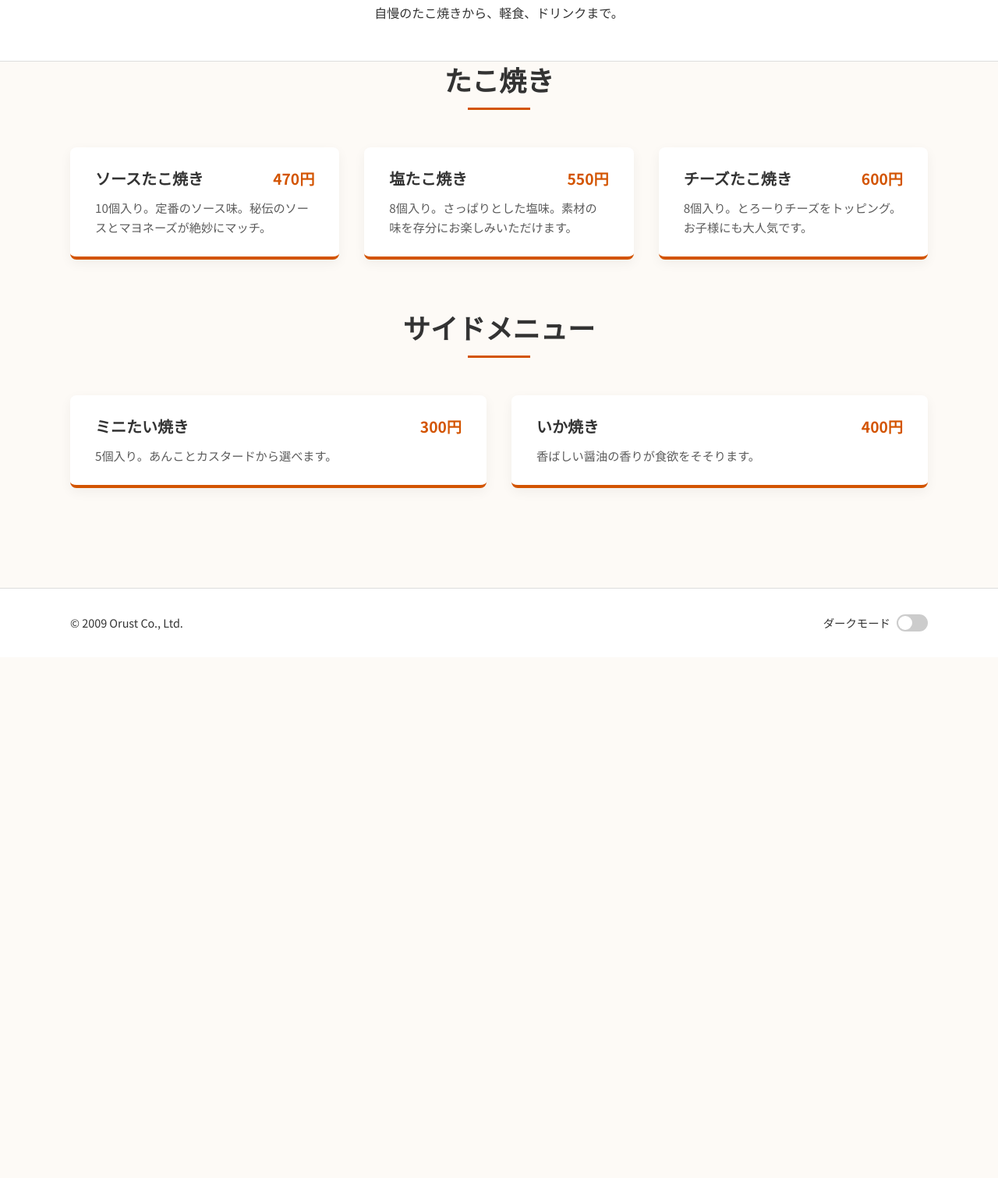
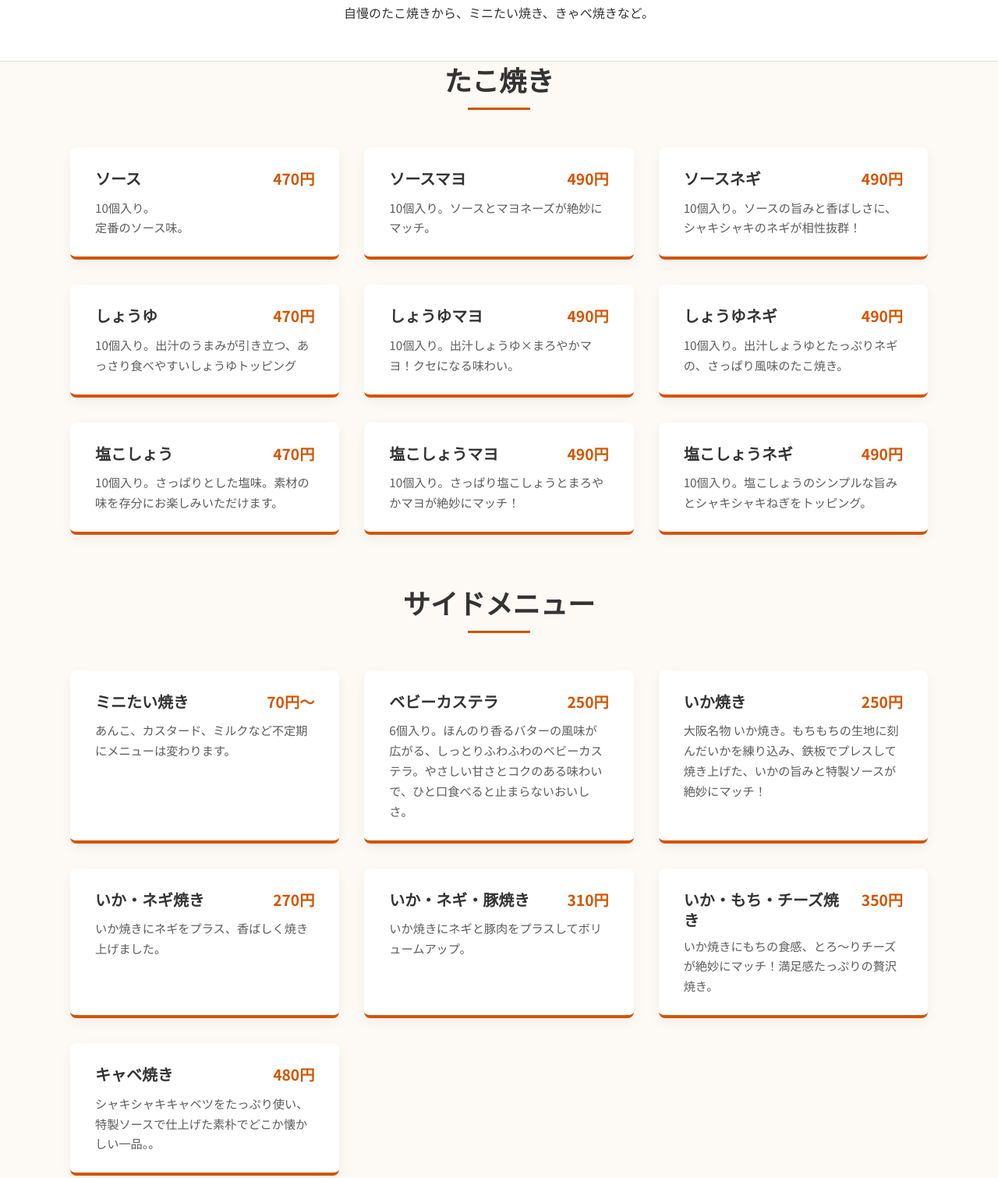
Before and after one commit to rerahas/hashian_new, a plain HTML site: page menu.html in a window 1280 px wide. Shown: the part 184-1695 px from the top of the page at 78% size. Before the commit the page ends 1027 px from the top, so only its background shows below. Drawn offline with Linux system fonts and the light colour scheme.

Commit message:
詳細変更

```diff
--- a/menu.html
+++ b/menu.html
@@ -38,7 +38,7 @@
     <section class="page-header">
       <div class="container">
         <h1>メニュー</h1>
-        <p>自慢のたこ焼きから、軽食、ドリンクまで。</p>
+        <p>自慢のたこ焼きから、ミニたい焼き、きゃべ焼きなど。</p>
       </div>
     </section>
 
@@ -49,24 +49,66 @@
         <div class="menu-grid">
           <div class="menu-item">
             <div class="menu-item-header">
-              <h3>ソースたこ焼き</h3>
+              <h3>ソース</h3>
               <p class="menu-price">470円</p>
             </div>
-            <p class="menu-description">10個入り。定番のソース味。秘伝のソースとマヨネーズが絶妙にマッチ。</p>
+            <p class="menu-description">10個入り。<br>定番のソース味。</p>
           </div>
           <div class="menu-item">
             <div class="menu-item-header">
-              <h3>塩たこ焼き</h3>
-              <p class="menu-price">550円</p>
+              <h3>ソースマヨ</h3>
+              <p class="menu-price">490円</p>
             </div>
-            <p class="menu-description">8個入り。さっぱりとした塩味。素材の味を存分にお楽しみいただけます。</p>
+            <p class="menu-description">10個入り。ソースとマヨネーズが絶妙にマッチ。</p>
           </div>
           <div class="menu-item">
             <div class="menu-item-header">
-              <h3>チーズたこ焼き</h3>
-              <p class="menu-price">600円</p>
+              <h3>ソースネギ</h3>
+              <p class="menu-price">490円</p>
             </div>
-            <p class="menu-description">8個入り。とろーりチーズをトッピング。お子様にも大人気です。</p>
+            <p class="menu-description">10個入り。ソースの旨みと香ばしさに、シャキシャキのネギが相性抜群！</p>
+          </div>
+          <div class="menu-item">
+            <div class="menu-item-header">
+              <h3>しょうゆ</h3>
+              <p class="menu-price">470円</p>
+            </div>
+            <p class="menu-description">10個入り。出汁のうまみが引き立つ、あっさり食べやすいしょうゆトッピング</p>
+          </div>
+          <div class="menu-item">
+            <div class="menu-item-header">
+              <h3>しょうゆマヨ</h3>
+              <p class="menu-price">490円</p>
+            </div>
+            <p class="menu-description">10個入り。出汁しょうゆ×まろやかマヨ！クセになる味わい。</p>
+          </div>
+          <div class="menu-item">
+            <div class="menu-item-header">
+              <h3>しょうゆネギ</h3>
+              <p class="menu-price">490円</p>
+            </div>
+            <p class="menu-description">10個入り。出汁しょうゆとたっぷりネギの、さっぱり風味のたこ焼き。</p>
+          </div>
+          <div class="menu-item">
+            <div class="menu-item-header">
+              <h3>塩こしょう</h3>
+              <p class="menu-price">470円</p>
+            </div>
+            <p class="menu-description">10個入り。さっぱりとした塩味。素材の味を存分にお楽しみいただけます。</p>
+          </div>
+          <div class="menu-item">
+            <div class="menu-item-header">
+              <h3>塩こしょうマヨ</h3>
+              <p class="menu-price">490円</p>
+            </div>
+            <p class="menu-description">10個入り。さっぱり塩こしょうとまろやかマヨが絶妙にマッチ！</p>
+          </div>
+          <div class="menu-item">
+            <div class="menu-item-header">
+              <h3>塩こしょうネギ</h3>
+              <p class="menu-price">490円</p>
+            </div>
+            <p class="menu-description">10個入り。塩こしょうのシンプルな旨みとシャキシャキねぎをトッピング。</p>
           </div>
         </div>
       </div>
@@ -77,16 +119,52 @@
             <div class="menu-item">
               <div class="menu-item-header">
                 <h3>ミニたい焼き</h3>
-                <p class="menu-price">300円</p>
+                <p class="menu-price">70円～</p>
               </div>
-              <p class="menu-description">5個入り。あんことカスタードから選べます。</p>
+              <p class="menu-description">あんこ、カスタード、ミルクなど不定期にメニューは変わります。</p>
             </div>
+                        <div class="menu-item">
+              <div class="menu-item-header">
+                <h3>ベビーカステラ</h3>
+                <p class="menu-price">250円</p>
+              </div>
+              <p class="menu-description">6個入り。ほんのり香るバターの風味が広がる、しっとりふわふわのベビーカステラ。やさしい甘さとコクのある味わいで、ひと口食べると止まらないおいしさ。</p>
+            </div>
+
             <div class="menu-item">
                 <div class="menu-item-header">
                   <h3>いか焼き</h3>
-                  <p class="menu-price">400円</p>
+                  <p class="menu-price">250円</p>
                 </div>
-                <p class="menu-description">香ばしい醤油の香りが食欲をそそります。</p>
+                <p class="menu-description">大阪名物 いか焼き。もちもちの生地に刻んだいかを練り込み、鉄板でプレスして焼き上げた、いかの旨みと特製ソースが絶妙にマッチ！</p>
+            </div>
+            <div class="menu-item">
+              <div class="menu-item-header">
+                <h3>いか・ネギ焼き</h3>
+                <p class="menu-price">270円</p>
+              </div>
+              <p class="menu-description">いか焼きにネギをプラス、香ばしく焼き上げました。</p>
+            </div>
+            <div class="menu-item">
+              <div class="menu-item-header">
+                <h3>いか・ネギ・豚焼き</h3>
+                <p class="menu-price">310円</p>
+              </div>
+              <p class="menu-description">いか焼きにネギと豚肉をプラスしてボリュームアップ。</p>
+            </div>
+            <div class="menu-item">
+              <div class="menu-item-header">
+                <h3>いか・もち・チーズ焼き</h3>
+                <p class="menu-price">350円</p>
+              </div>
+              <p class="menu-description">いか焼きにもちの食感、とろ～りチーズが絶妙にマッチ！満足感たっぷりの贅沢焼き。</p>
+            </div>
+            <div class="menu-item">
+              <div class="menu-item-header">
+                <h3>キャベ焼き</h3>
+                <p class="menu-price">480円</p>
+              </div>
+              <p class="menu-description">シャキシャキキャベツをたっぷり使い、特製ソースで仕上げた素朴でどこか懐かしい一品。。</p>
             </div>
         </div>
       </div>
```
Also changed, not shown: access.html (+5 -5 lines), calendar.html (+6 -33 lines), contact.html (+2 -20 lines).
